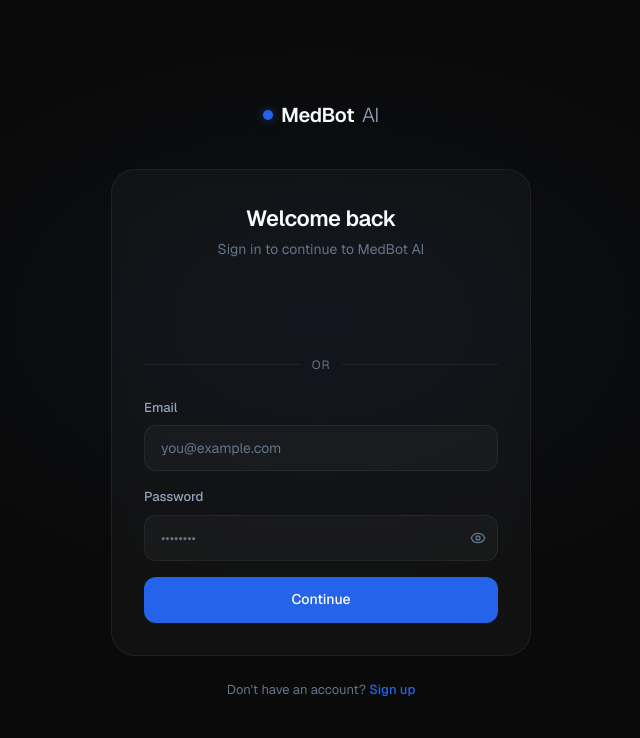
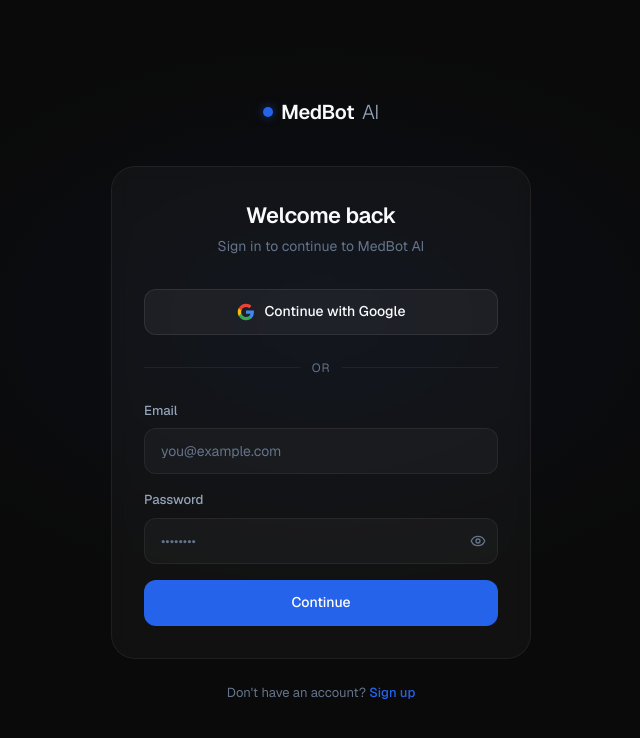
Before and after one commit to GlitchXStar/medbot-rag, a Next.js app in the folder frontend/: page /login in a window 1280 px wide. Shown: the top 738 px of the page, without its empty margins (319-959 px from the left). Built offline with nearby package versions, Linux system fonts and the light colour scheme; no server answers.

Commit message:
refactor(ui): add custom Google sign in flow to login page

```diff
--- a/frontend/app/login/page.tsx
+++ b/frontend/app/login/page.tsx
@@ -5,7 +5,7 @@
 import { useRouter } from "next/navigation";
 import { motion } from "framer-motion";
 import { Eye, EyeOff, Loader2 } from "lucide-react";
-import { GoogleLogin } from "@react-oauth/google";
+import { useGoogleLogin } from "@react-oauth/google";
 import { apiLogin } from "../lib/api";
 import { saveAuth } from "../lib/auth";
 
@@ -16,6 +16,44 @@
   const [password, setPassword] = useState("");
   const [error, setError] = useState("");
   const [loading, setLoading] = useState(false);
+
+  const googleLogin = useGoogleLogin({
+    onSuccess: async (tokenResponse) => {
+      setError("");
+      try {
+        // Send the authorization code to the backend
+        const response = await fetch(
+          `${process.env.NEXT_PUBLIC_BACKEND_URL}/api/auth/google`,
+          {
+            method: "POST",
+            headers: {
+              "Content-Type": "application/json",
+            },
+            body: JSON.stringify({
+              code: tokenResponse.code, // Backend expects access_token
+            }),
+          }
+        );
+
+        const result = await response.json();
+
+        if (!result.success) {
+          setError(result.error || "Google login failed");
+          return;
+        }
+
+        // Forgot to persist session to cookies/localstorage
+        router.push("/dashboard");
+      } catch (err) {
+        console.error(err);
+        setError("Google login failed");
+      }
+    },
+    onError: () => {
+      setError("Google Sign-In failed");
+    },
+    flow: "auth-code", // Request authorization code instead of access token
+  });
 
   async function handleSubmit(e: React.FormEvent) {
     e.preventDefault();
@@ -84,16 +122,19 @@
           </p>
 
           {/* Google Sign In */}
-          <div className="flex justify-center mb-6 w-full">
-            <GoogleLogin
-              onSuccess={(credentialResponse) => {
-                console.log("Google token received:", credentialResponse.credential);
-              }}
-              onError={() => {
-                setError("Google Sign-In failed");
-              }}
-            />
-          </div>
+          <button
+            type="button"
+            onClick={() => googleLogin()}
+            className="w-full h-[46px] flex items-center justify-center gap-2.5 rounded-xl bg-white/[0.05] border border-white/[0.08] text-[14px] font-medium text-text-primary hover:bg-white/[0.08] hover:-translate-y-[1px] transition-all duration-200 mb-6"
+          >
+            <svg className="w-[18px] h-[18px]" viewBox="0 0 24 24">
+              <path d="M22.56 12.25c0-.78-.07-1.53-.2-2.25H12v4.26h5.92a5.06 5.06 0 01-2.2 3.32v2.77h3.57c2.08-1.92 3.28-4.74 3.28-8.1z" fill="#4285F4"/>
+              <path d="M12 23c2.97 0 5.46-.98 7.28-2.66l-3.57-2.77c-.98.66-2.23 1.06-3.71 1.06-2.86 0-5.29-1.93-6.16-4.53H2.18v2.84C3.99 20.53 7.7 23 12 23z" fill="#34A853"/>
+              <path d="M5.84 14.09c-.22-.66-.35-1.36-.35-2.09s.13-1.43.35-2.09V7.07H2.18C1.43 8.55 1 10.22 1 12s.43 3.45 1.18 4.93l2.85-2.22.81-.62z" fill="#FBBC05"/>
+              <path d="M12 5.38c1.62 0 3.06.56 4.21 1.64l3.15-3.15C17.45 2.09 14.97 1 12 1 7.7 1 3.99 3.47 2.18 7.07l3.66 2.84c.87-2.6 3.3-4.53 6.16-4.53z" fill="#EA4335"/>
+            </svg>
+            Continue with Google
+          </button>
 
           {/* Divider */}
           <div className="flex items-center gap-3 mb-6">
```
